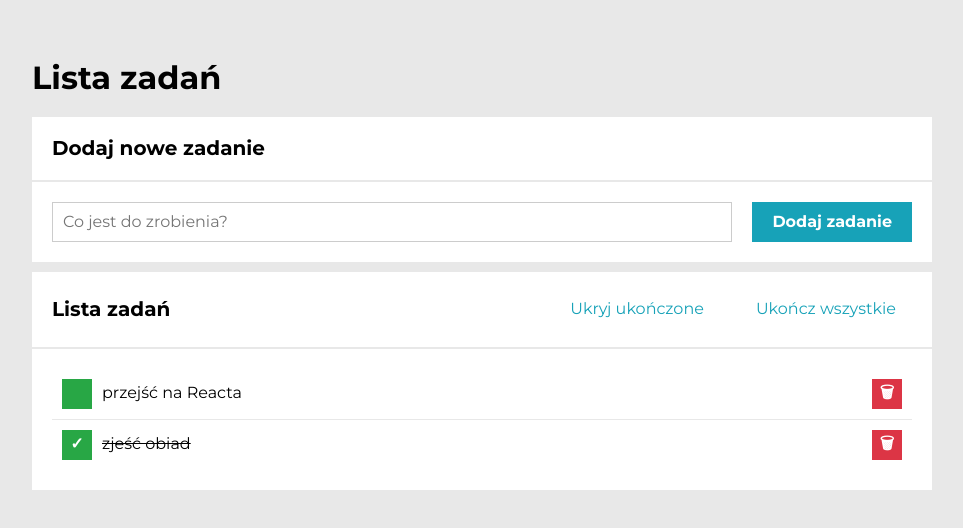
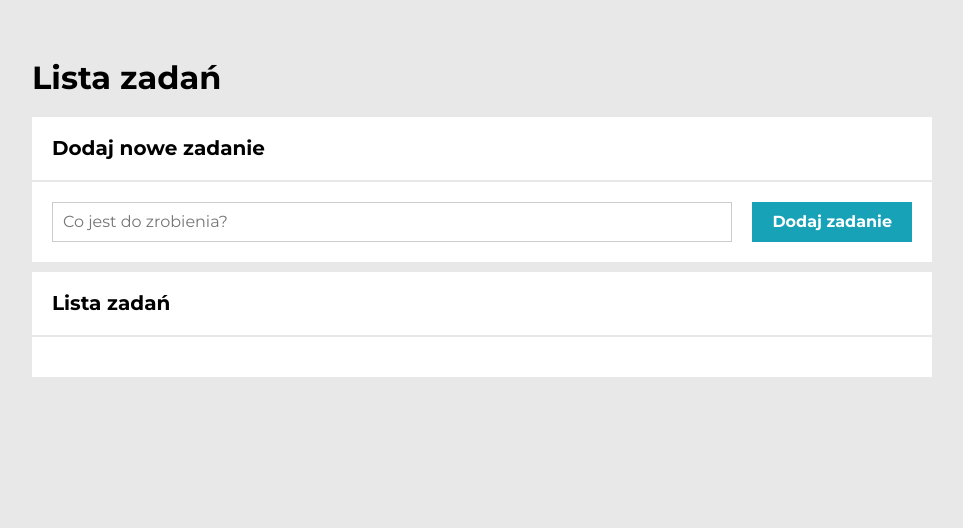
Before and after one commit to kam-bar/todo-list-react, a React (Create React App) app: page / in a window 1280 px wide. Shown: the top 528 px of the page, without its empty margins (158-1121 px from the left). Built offline with nearby package versions, Linux system fonts and the light colour scheme.

Commit message:
Add saving tasks to localStorage

```diff
--- a/src/App.js
+++ b/src/App.js
@@ -6,10 +6,6 @@ import Form from "./components/Form";
 import Tasks from "./components/Tasks";
 import Buttons from "./components/Buttons";
 
-const defaultTasks = [
-    { id: 1, content: "przejść na Reacta", done: false },
-    { id: 2, content: "zjeść obiad", done: true },
-];
 
 const getInitialTasks = () => {
     const savedTasks = localStorage.getItem("tasks");
@@ -19,14 +15,18 @@ const getInitialTasks = () => {
             return JSON.parse(savedTasks);
         } catch (error) {
             console.error("Błąd parsowania tasks z localStorage:", error);
-            return defaultTasks;
+            return [];
         }
     }
 
-    return defaultTasks;
+    return [];
 };
 function App() {
-    const [tasks, setTasks] = useState(defaultTasks);
+    const [tasks, setTasks] = useState(getInitialTasks);
+
+    useEffect(() => {
+        localStorage.setItem("tasks", JSON.stringify(tasks));
+    }, [tasks]);
 
     const [hideCompleted, setHideCompleted] = useState(false);
 
```
